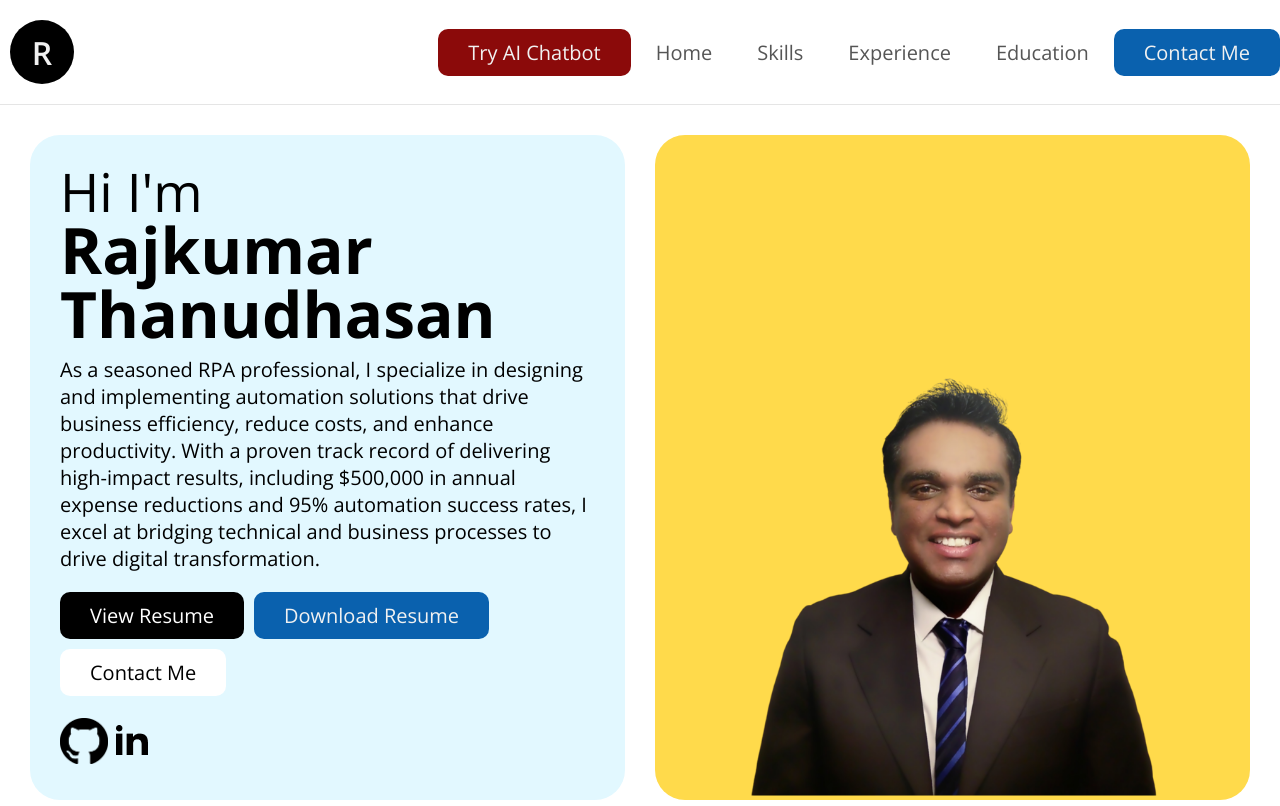
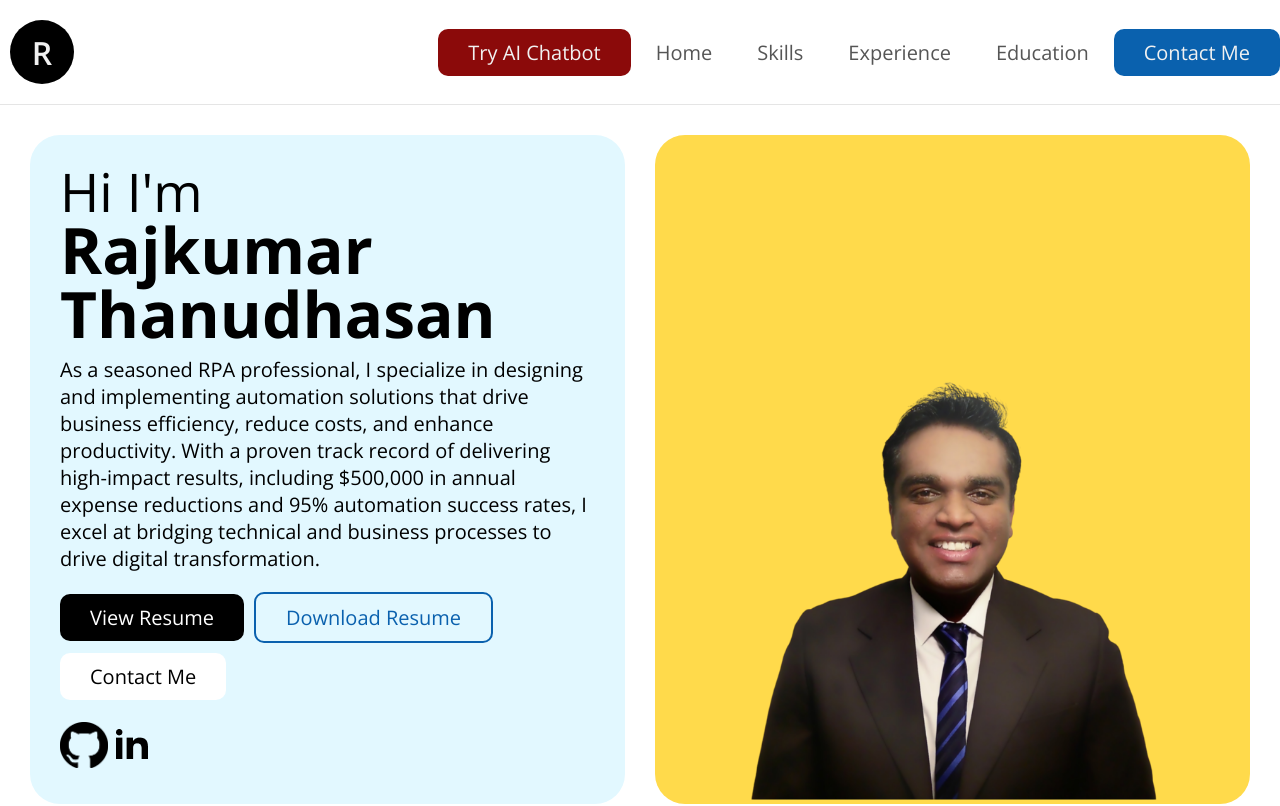
Before and after one commit to rthanudhasan/ResumeWebsiteAI, a Next.js app: page / in a window 1280 px wide. Shown: the top 806 px of the page. Built offline with nearby package versions, Linux system fonts and the light colour scheme; no server answers.

Commit message:
Add blue-outline button styles to globals.css

```diff
--- a/app/globals.css
+++ b/app/globals.css
@@ -172,6 +172,17 @@ section {
 			color: var(--base-100);
 		}
 	}
+}
+
+.button.blue-outline {
+	background-color: transparent;
+	color: var(--blue-800);
+	border: 2px solid var(--blue-800);
+}
+
+.button.blue-outline:hover {
+	background-color: var(--blue-800);
+	color: white;
 }
 
 .aibutton {
```
